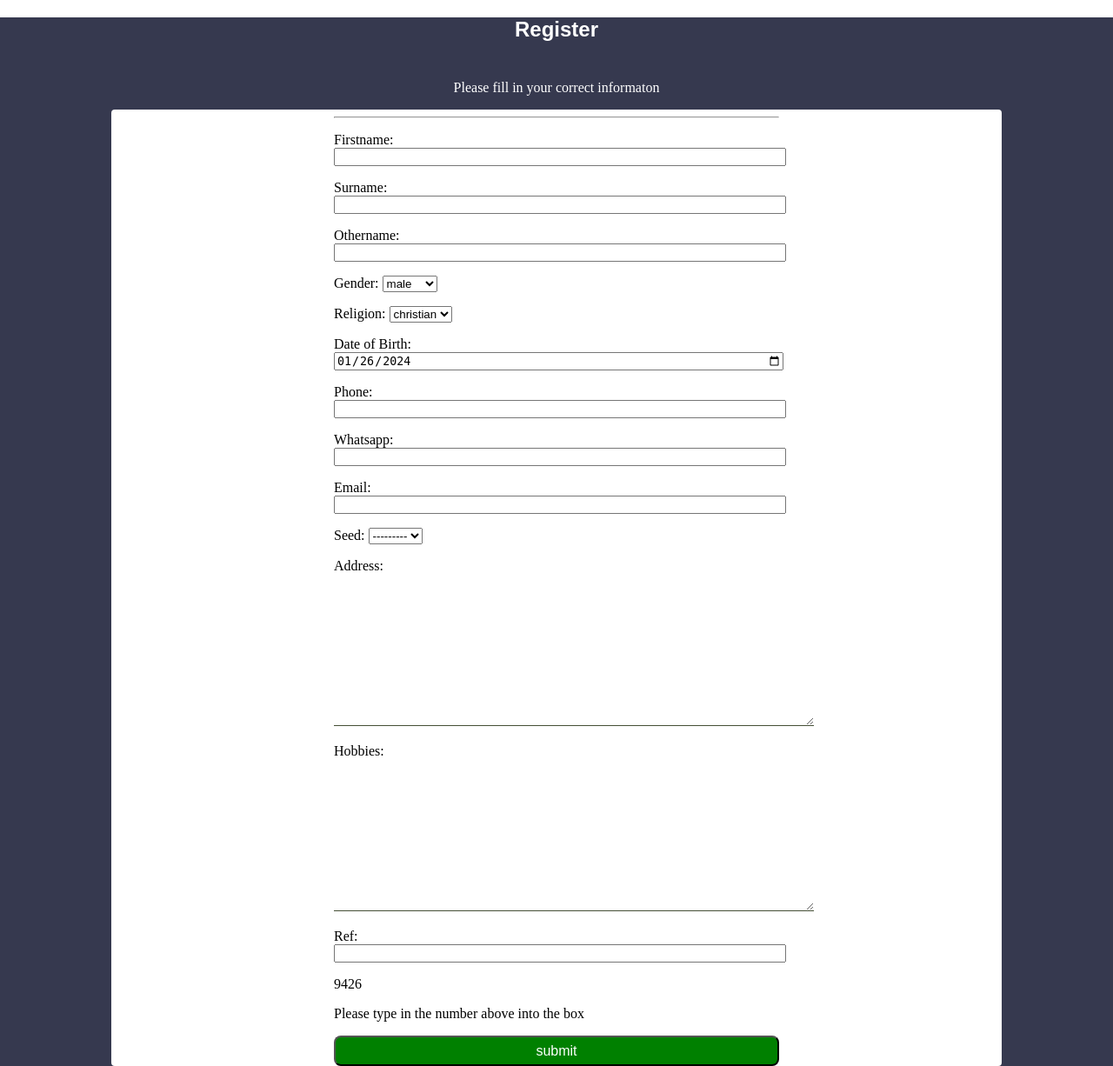
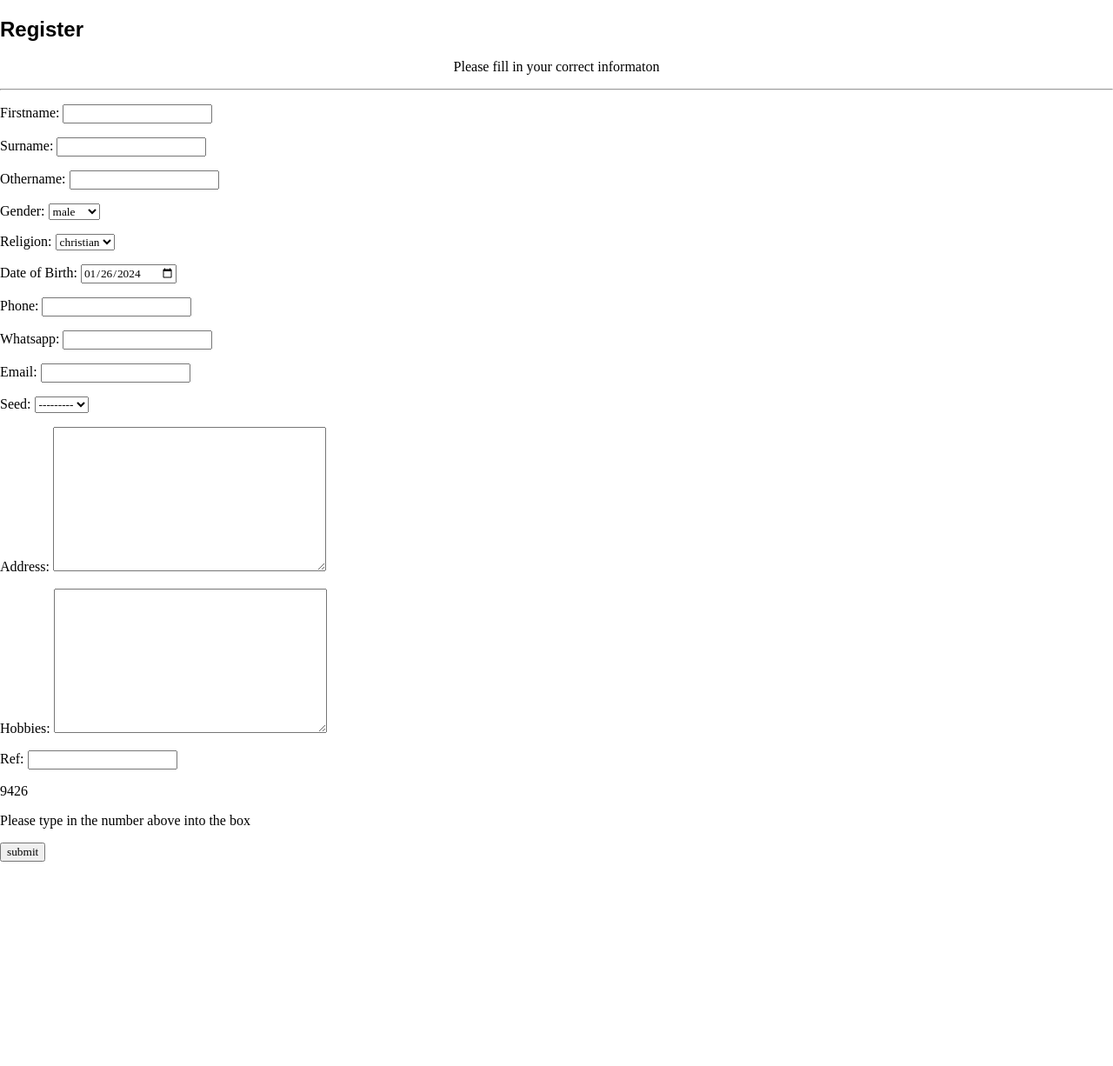
Before and after one commit to regent-x/thsfoundation, a Django app: page /signup in a window 1280 px wide. Shown: the whole page at 87% size. After the commit the page ends 991 px from the top, so only its background shows below. Run offline with Django 5.2, Linux system fonts and the light colour scheme.

Commit message:
major update

```diff
--- a/website/static/css/index.css
+++ b/website/static/css/index.css
@@ -2,137 +2,27 @@
 ::before,
 ::after{
     box-sizing: "border-box";
+    font-family: 'Neuton', serif;
 }
-@import url('https://fonts.googleapis.com/css2?family=Montserrat:wght@700&display=Poppins:ital, wght@1,900&display=swap');
+
+@import url('https://fonts.googleapis.com/css2?family=Neuton:wght@800&display=swap');
+@import url('https://fonts.googleapis.com/css2?family=Neuton:wght@800&family=Nunito+Sans:opsz@6..12&display=swap');
+
+h2 {
+  font-family: 'Nunito Sans', sans-serif;
+}
 
 body {
   margin: 0;
   padding: 0;
 }
 
-@media (max-width: 400px){
-  body {
-    font-size: 8px;
-    display: flex;
-    flex-direction: column;
-    flex: 1;
-    place-content: center;
-    align-items: center;
-    margin: 1em;
-  }
-
-  h2 {
-    font-size: calc(0.5em + 1vw);
-    font-family: 'poppins', sans-serif;
-  }
+.hero {
+  background-image: url('bgp.jpg');
+  object-fit: contain;
 }
-.hero {
-  position: relative;
-  width: 100vw;
-  height: 100vh;
-  display: flex;
-  padding: auto;
+.hero-content {
+  display:flex;
+  flex-direction: column;
+  align-items: center;
 }
-
-.hero::before {
-  content: "";
-  position: absolute;
-  top:0;
-  left: 0;
-  width: 100%;
-  height: 100%;
-  background: url('../bg-pics.jpg');
-  background-repeat: no-repeat;
-  background-size: cover;
-  background-position: center center;
-  filter: brightness(60%);
-}
-
-.hero-content {
-  position: relative;
-  font-family: 'Montserrat', sans-serif;
-  color: white;
-  display: flex;
-  flex-direction: column;
-  justify-content: center;
-  align-items: center;
-  padding: 0 3.5rem;
-  text-align: justify;
-}
-
-h2 {
-  padding-bottom: 1em;
-  text-align: center;
-  font-family: 'Poppins', sans-serif;
-}
-
-.hero-title {
-  font-size: 3rem;
-  font-weight: 600;
-  margin-bottom: 0;
-}
-
-img .right {
-  position: absolute;
-  right: 1px;
-  top: 1px;
-}
-.hero-button {
-  background-color: #00b05e;
-  color: white;
-  border: none;
-  border-radius: 5px;
-  margin-top: 5rem;
-  padding: 0.5rem;
-  font-family: "Poppins", serif;
-  font-size: 1.125rem;
-  font-weight: 200;
-  cursor: pointer;
-
-  position: relative;
-  left: 0;
-  top:  0;
-  right: 0;
-  bottom: 0;
-}
-button > a {
-  text-decoration: none;
-  color: white;
-  display: inline-block;
-}
-
-.container{
-  background-color: #36394f;
-}
-.card {
-  display: grid;
-  place-items: center;
-  background-color: #fff;
-  margin: 0 10vw;
-  border-radius: 4px;
-}
-.instruction, .register {
-  color: #fff;
-}
-input:not([type=radio]){
-  width: 100%;
-  resize: vertical;
-}
-
-textarea {
-  width: 100%;
-  height:auto;
-  padding: 12px 20px;
-  border: none;
-  border-bottom: solid 1px #454f36;
-  resize:vertical;
-}
-
-input[type=submit]{
-  font-size: 1rem;
-  background-color: green;
-  color: white;
-  border-radius: 0.5em;
-  padding: 0.4em;
-  width: 40vw;
-}
--- a/website/templates/base.html
+++ b/website/templates/base.html
@@ -8,7 +8,9 @@
         <link href="{% static 'favicon.ico' %}" rel="icon" >
     </head>
     <body>
-        {% block content %}{% endblock %}
-        <script src="{% static 'index.js' %}"></script>
+        <id class=body>
+            {% block content %}{% endblock %}
+            <script src="{% static 'index.js' %}"></script>
+        </id>
     </body>
 </html>
```
Also changed, not shown: website/templates/landing.html (+15 -5 lines), db.sqlite3.
